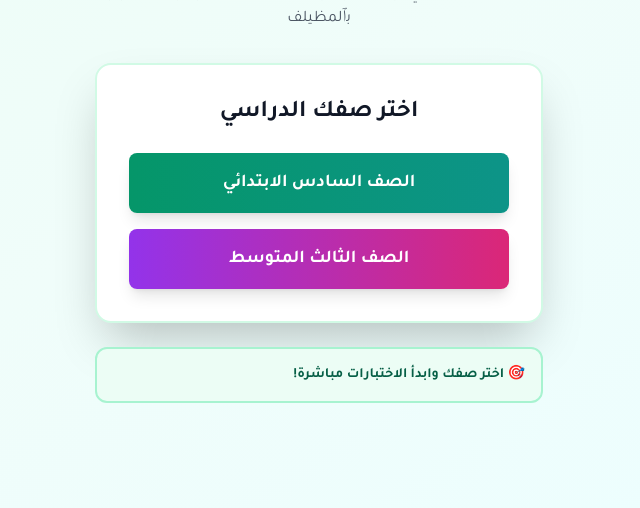
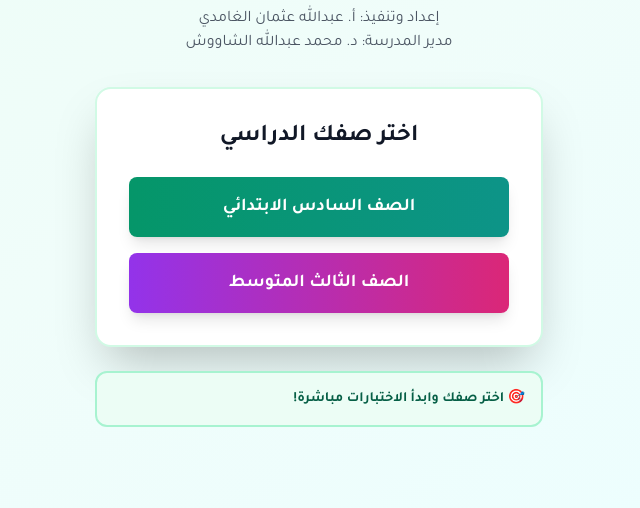
Before and after one commit to mariam1378/MnsaNafsWeb, a plain HTML site: page index.html in a window 1280 px wide. Shown: the part 292-800 px from the top of the page, without its empty margins (321-961 px from the left). Drawn offline with nearby package versions, Linux system fonts and the light colour scheme.

Commit message:
Update index.html
تعديل الواجهة

```diff
--- a/index.html
+++ b/index.html
@@ -157,7 +157,9 @@
                         <i data-lucide="trophy" class="w-12 h-12 md:w-16 md:h-16 text-white"></i>
                     </div>
                     <h1 class="text-2xl md:text-4xl font-bold text-gray-900 mb-2 mobile-text-center">منصة نافس التعليمية 🏆</h1>
-                    <p class="text-gray-600 mobile-text-center">ٱلتابعة لابتدائية أُبي بن كعب ومتوسطة ٱلملك فيصل بن عبدٱلعزيز بٱلمظيلف</p>
+                    <p class="text-gray-600 mobile-text-center">التابعة لابتدائية أُبي بن كعب ومتوسطة الملك فيصل بن عبدالعزيز بالمظيلف</p>
+                    <p class="text-gray-600 mobile-text-center">إعداد وتنفيذ: أ. عبدالله عثمان الغامدي</p>
+                    <p class="text-gray-600 mobile-text-center">مدير المدرسة: د. محمد عبدالله الشاووش</p>
                 </div>
 
                 <div class="bg-white rounded-2xl shadow-2xl p-6 md:p-8 border-2 border-emerald-100">
```
